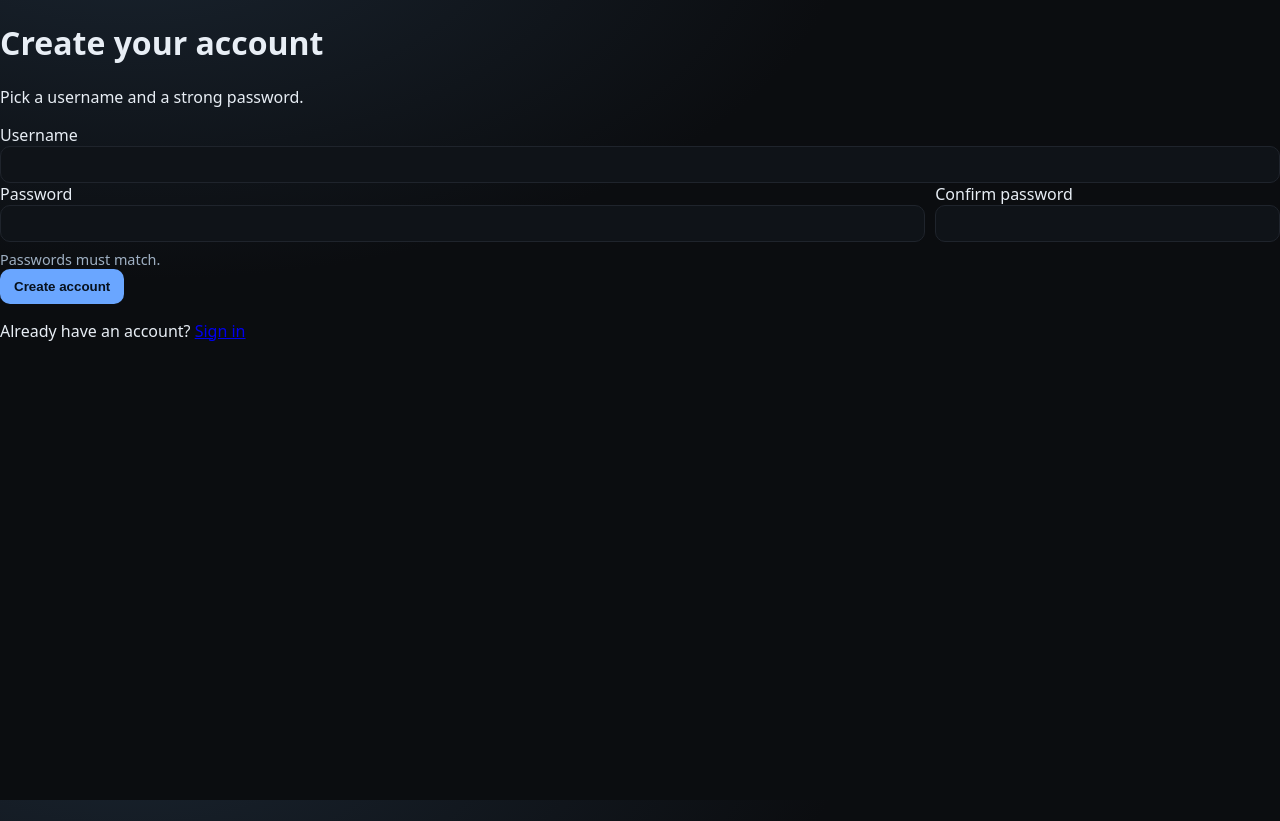
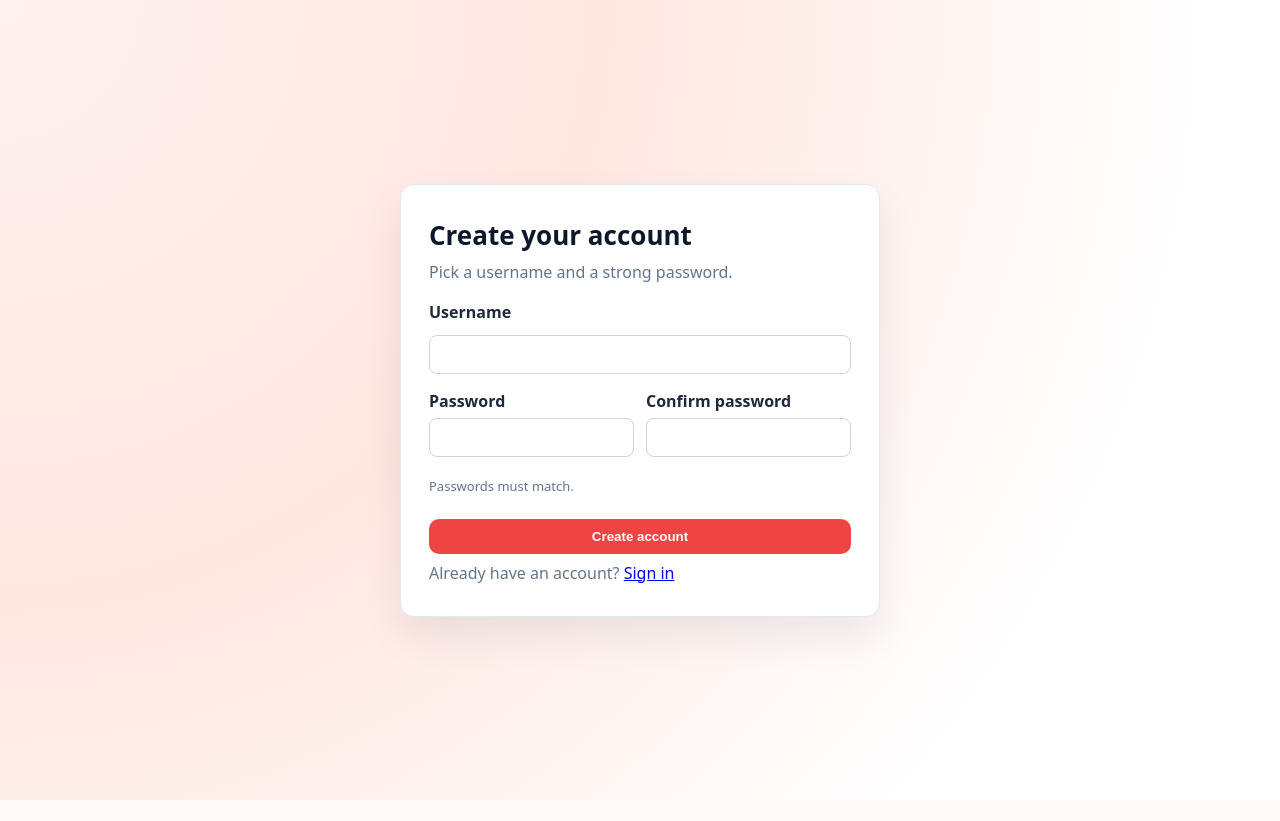
Before and after one commit to mon-sarder/LaCitySampleProjectRequirement, a Flask app: page /register in a window 1280 px wide. After the commit the page ends 800 px from the top, so only its background shows below. Run offline with Flask 3, Linux system fonts and the light colour scheme.

Commit message:
update style.css

```diff
--- a/backend/static/style.css
+++ b/backend/static/style.css
@@ -1,145 +1,210 @@
-/* Theme */
-:root {
-  --bg: #0b0d10;
-  --card: #12151a;
-  --text: #e8eef5;
-  --muted: #9fb0c3;
-  --accent: #6aa6ff;
-  --ok: #16a34a;
-  --err: #ef4444;
-  --border: #1f242c;
+/* === Base Reset === */
+* {
+  box-sizing: border-box;
+  margin: 0;
+  padding: 0;
+}
+html, body {
+  height: 100%;
+  font-family: system-ui, -apple-system, Segoe UI, Roboto, Helvetica, Arial, sans-serif;
+  color: #0f172a;
 }
 
-/* Reset/base */
-* { box-sizing: border-box; }
-html, body { height: 100%; }
-body {
-  margin: 0;
-  font-family: system-ui, -apple-system, Segoe UI, Roboto, Helvetica, Arial, sans-serif;
-  color: var(--text);
-  background: radial-gradient(1200px 600px at 10% -10%, #17202a 10%, var(--bg) 60%);
+/* === Authentication Pages === */
+.auth {
+  display: grid;
+  place-items: center;
+  min-height: 100vh;
 }
 
-/* Layout */
-.container {
-  max-width: 840px;
-  padding: 24px 16px 80px;
-  margin: 0 auto;
+/* Login background */
+.auth-login {
+  background: linear-gradient(145deg, #f0f4ff 0%, #e8edff 50%, #f7f9ff 100%);
 }
 
-/* Header */
-.header {
-  display: grid;
-  grid-template-columns: 56px 1fr;
-  gap: 12px;
-  align-items: center;
+/* Register background */
+.auth-register {
+  background: radial-gradient(circle at top left, #fff2f0, #ffe7e1 40%, #fff 80%);
+}
+
+/* Card Container */
+.auth-card {
+  width: min(480px, 90vw);
+  background: #ffffff;
+  border: 1px solid #e2e8f0;
+  border-radius: 14px;
+  box-shadow: 0 20px 40px rgba(15, 23, 42, 0.08);
+  padding: 32px 28px;
+}
+.auth-card h1 {
+  margin-bottom: 8px;
+  font-size: 26px;
+  font-weight: 700;
+}
+.subtle {
+  color: #64748b;
+  margin-bottom: 14px;
+}
+
+/* === Flash Messages === */
+.flash {
+  list-style: none;
   margin-bottom: 12px;
 }
-.logo { font-size: 40px; line-height: 1; }
-.sub { color: var(--muted); margin-top: -2px; }
-
-/* Cards */
-.card {
-  background: linear-gradient(180deg, #12151a, #0f1318);
-  border: 1px solid var(--border);
-  border-radius: 14px;
-  padding: 16px;
-  margin: 14px 0;
-  box-shadow: 0 8px 24px rgba(0,0,0,.25);
+.flash li {
+  padding: 8px 12px;
+  border-radius: 8px;
+  margin-bottom: 6px;
+  font-weight: 500;
+}
+.flash.success {
+  background: #ecfdf5;
+  color: #065f46;
+}
+.flash.error {
+  background: #fef2f2;
+  color: #991b1b;
+}
+.flash.info {
+  background: #eff6ff;
+  color: #1e3a8a;
 }
 
-/* Text / helpers */
-.label { font-weight: 600; margin-bottom: 8px; display: block; }
-.hint { color: var(--muted); font-size: 0.9rem; margin: 8px 0 0; }
-.mt-2 { margin-top: 12px; }
-.hidden { display: none; }
-.price { font-weight: 700; }
-.meta { color: var(--muted); }
-
-/* Inputs & rows */
-.row {
+/* === Forms === */
+.form {
   display: grid;
-  grid-template-columns: 1fr auto;
-  gap: 10px;
-  align-items: center;
+  gap: 12px;
 }
-.stack { display: grid; gap: 8px; }
-
+.form label {
+  font-weight: 600;
+  color: #1e293b;
+  margin-top: 4px;
+}
 input[type="text"],
 input[type="password"] {
   width: 100%;
   padding: 10px 12px;
+  font-size: 15px;
+  border: 1px solid #cbd5e1;
+  border-radius: 8px;
+  outline: none;
+  transition: border-color 0.2s, box-shadow 0.2s;
+}
+input[type="text"]:focus,
+input[type="password"]:focus {
+  border-color: #2563eb;
+  box-shadow: 0 0 0 3px rgba(37, 99, 235, 0.15);
+}
+
+/* === Buttons === */
+.btn {
+  padding: 10px 16px;
+  font-weight: 600;
+  border: none;
   border-radius: 10px;
-  border: 1px solid var(--border);
-  background: #0f1318;
-  color: var(--text);
-  outline: none;
+  cursor: pointer;
+  transition: all 0.15s ease-in-out;
 }
-input::placeholder { color: #6c7a8a; }
+.btn.primary {
+  background: #2563eb;
+  color: #ffffff;
+}
+.btn.primary:hover {
+  background: #1d4ed8;
+}
+.btn.accent {
+  background: #ef4444;
+  color: #ffffff;
+}
+.btn.accent:hover {
+  background: #dc2626;
+}
 
-/* Buttons */
-.btn {
-  padding: 10px 14px;
-  border-radius: 10px;
-  background: var(--accent);
-  color: #07111d;
+/* === Utility Classes === */
+.muted {
+  color: #64748b;
+}
+.mt8 {
+  margin-top: 8px;
+}
+.mt12 {
+  margin-top: 12px;
+}
+
+/* === Form Row Layout (Register Page) === */
+.row {
+  display: grid;
+  grid-template-columns: 1fr 1fr;
+  gap: 12px;
+}
+.col {
+  display: grid;
+  gap: 6px;
+}
+
+/* === Password Hint Feedback === */
+.hint {
+  font-size: 13px;
+}
+.hint.ok {
+  color: #15803d;
+}
+.hint.err {
+  color: #b91c1c;
+}
+
+/* === Search Page Styling === */
+.search-container {
+  display: grid;
+  justify-content: center;
+  align-content: start;
+  min-height: 100vh;
+  background: #f8fafc;
+  padding: 32px;
+}
+.search-container h1 {
+  text-align: center;
+  margin-bottom: 24px;
+  color: #0f172a;
+}
+.search-container form {
+  display: flex;
+  gap: 12px;
+  justify-content: center;
+  margin-bottom: 16px;
+}
+.search-container input[type="text"] {
+  width: 300px;
+}
+.search-container button {
+  background: #2563eb;
+  color: white;
   border: none;
-  font-weight: 700;
+  padding: 10px 16px;
+  border-radius: 6px;
   cursor: pointer;
 }
-.btn:hover { filter: brightness(1.05); }
-.btn:disabled { opacity: .6; cursor: not-allowed; }
-
-.btn.outline {
-  background: transparent;
-  color: var(--text);
-  border: 1px solid var(--border);
+.search-container button:hover {
+  background: #1d4ed8;
 }
 
-/* Status + Spinner */
-.status {
-  display: flex;
-  gap: 10px;
-  align-items: center;
-  padding: 10px 12px;
-  background: #0f1318;
-  border: 1px dashed var(--border);
-  border-radius: 10px;
-  margin-top: 12px;
-}
-.spinner {
-  width: 16px; height: 16px; border-radius: 50%;
-  border: 2px solid #2a3440; border-top-color: var(--accent);
-  animation: spin 1s linear infinite;
-}
-@keyframes spin { to { transform: rotate(360deg); } }
-
-/* Result visuals */
-.icon { margin-bottom: 6px; }
-.svg { width: 28px; height: 28px; fill: none; stroke-width: 2.5; }
-.svg.success { stroke: var(--ok); }
-.svg.error { stroke: var(--err); }
-
-/* Category “chips” for fallback choices */
-.chip-list {
+/* === Category List (Search Results) === */
+.category-list {
   display: flex;
   flex-wrap: wrap;
-  gap: 8px;
-  margin-top: 10px;
+  gap: 10px;
+  justify-content: center;
+  margin-top: 20px;
 }
-.chip {
-  border: 1px solid var(--border);
-  background: #0f1318;
-  color: var(--text);
-  padding: 8px 12px;
-  border-radius: 999px;
-  cursor: pointer;
-  font-weight: 600;
+.category-list a {
+  background: #e0e7ff;
+  color: #1e3a8a;
+  text-decoration: none;
+  padding: 8px 14px;
+  border-radius: 6px;
+  font-weight: 500;
+  transition: all 0.2s ease;
 }
-.chip:hover { background: #131923; }
-
-/* Flash list (if used on other pages) */
-.flash { list-style: none; padding: 0; margin: 10px 0 0; }
-.flash .success { color: var(--ok); }
-.flash .error { color: var(--err); }
-.flash .info { color: var(--accent); }
+.category-list a:hover {
+  background: #c7d2fe;
+}
```
